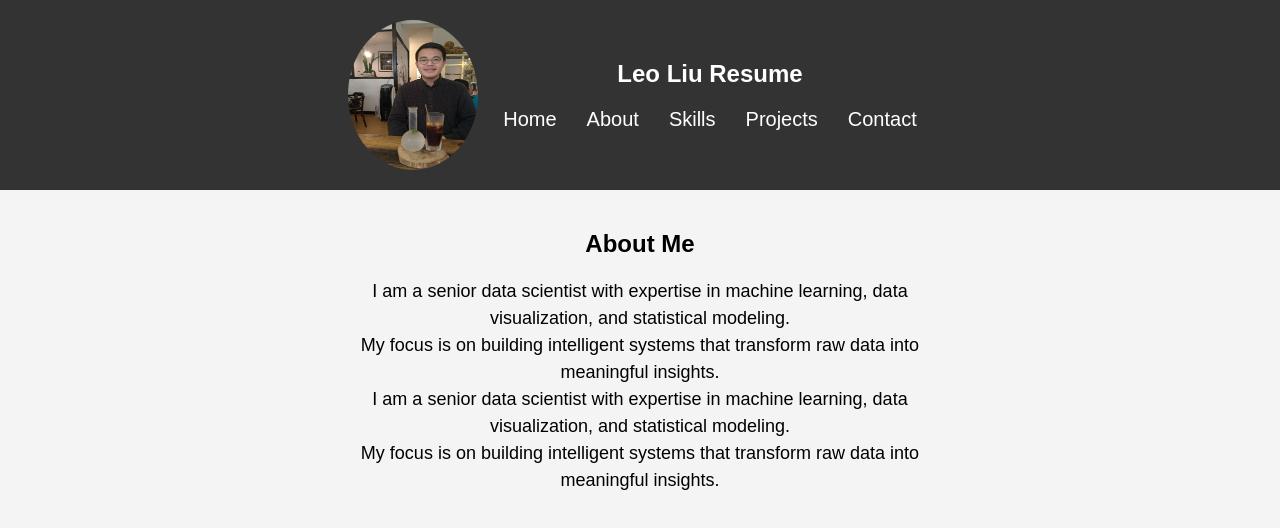
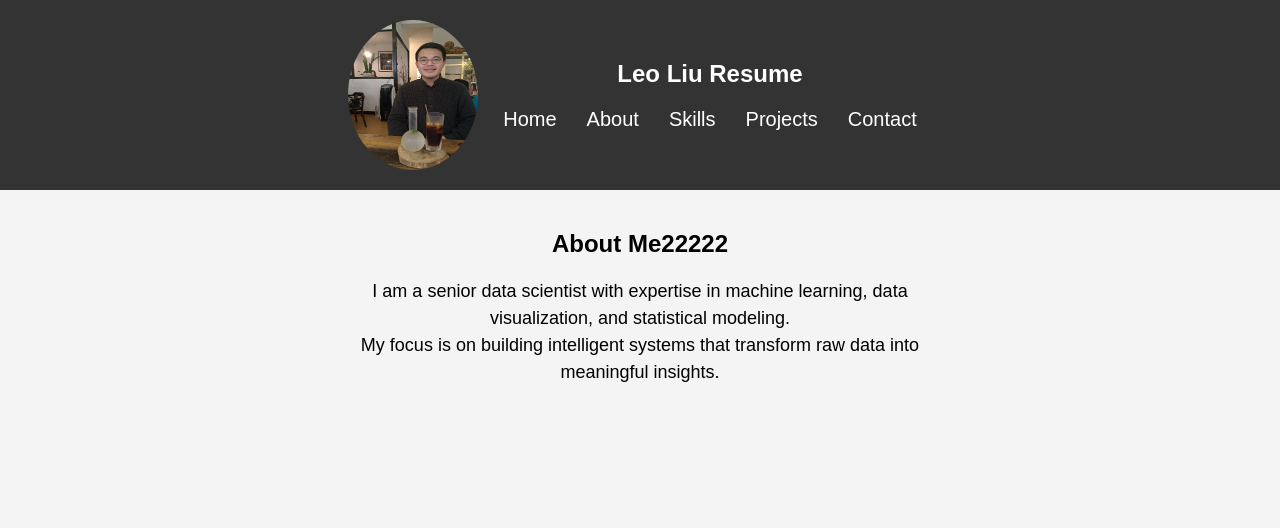
Before and after one commit to leoliu5550/leoliu5550.github.io, a Vue app: page /about in a window 1280 px wide. Shown: the top 528 px of the page. Built offline with nearby package versions, Linux system fonts and the light colour scheme.

Commit message:
add 2222

```diff
--- a/src/components/About.vue
+++ b/src/components/About.vue
@@ -1,13 +1,6 @@
 <template>
   <section class="about">
-    <h1>About Me</h1>
-    <p>
-      I am a senior data scientist with expertise in machine learning,
-      data visualization, and statistical modeling.
-    </p>
-    <p>
-      My focus is on building intelligent systems that transform raw data into meaningful insights.
-    </p>
+    <h1>About Me22222</h1>
     <p>
       I am a senior data scientist with expertise in machine learning,
       data visualization, and statistical modeling.
```
